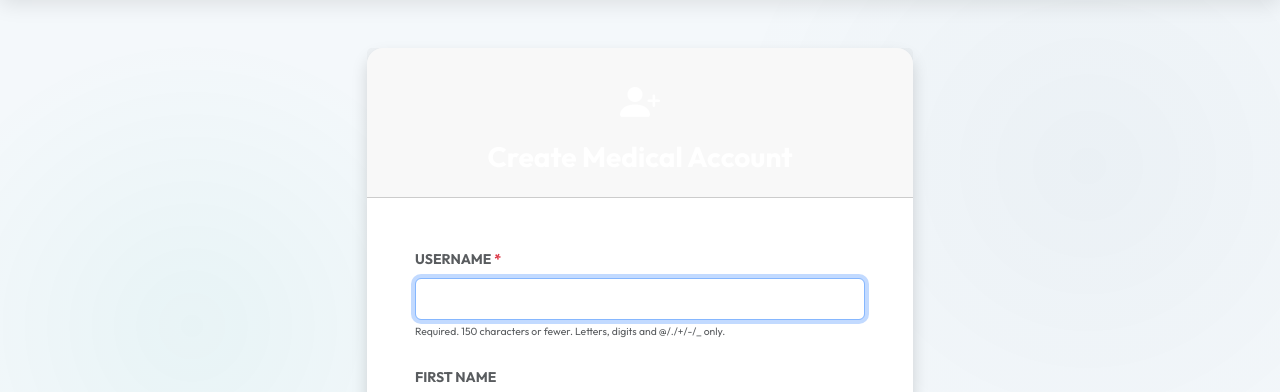
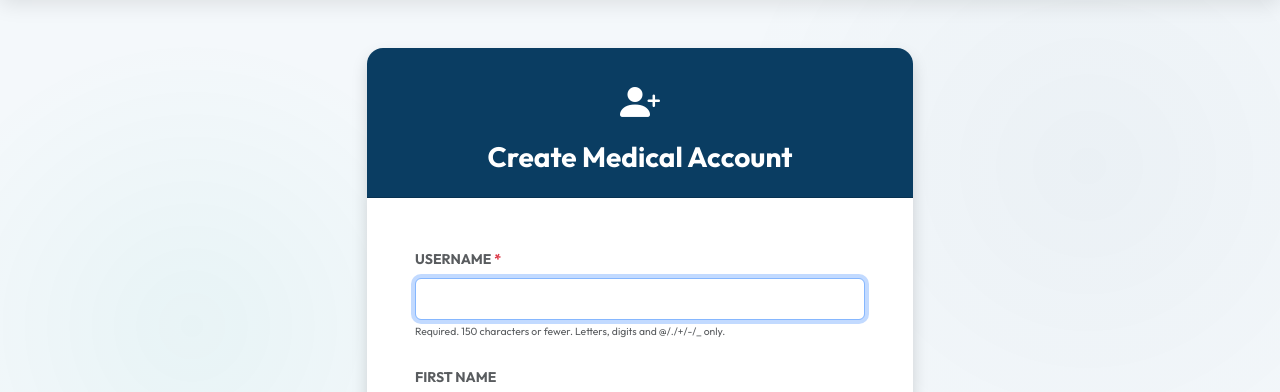
Before and after one commit to Gbeztglobal/telemedicine-system, a Django app: page /register/ in a window 1280 px wide. Shown: the part 74-466 px from the top of the page. Run offline with Django 5.2, Linux system fonts and the light colour scheme.

Commit message:
final: Navy Header Legibility & Unified Brand Identity

```diff
--- a/templates/accounts/login.html
+++ b/templates/accounts/login.html
@@ -3,8 +3,8 @@
 {% block content %}
 <div class="row justify-content-center mt-5">
     <div class="col-md-5">
-        <div class="card shadow border-0 rounded-4">
-            <div class="card-header bg-main-theme text-white text-center p-4">
+        <div class="card shadow border-0 rounded-4 overflow-hidden">
+            <div class="card-header text-white text-center p-4" style="background: var(--main-theme) !important;">
                 <div class="mb-2"><i class="bi bi-shield-lock-fill fs-1"></i></div>
                 <h3 class="fw-bold mb-0">Secure Login</h3>
             </div>
--- a/templates/accounts/register.html
+++ b/templates/accounts/register.html
@@ -3,8 +3,8 @@
 {% block content %}
 <div class="row justify-content-center mt-4">
     <div class="col-md-7 col-lg-6">
-        <div class="card shadow border-0 rounded-4">
-            <div class="card-header bg-main-theme text-white text-center p-4">
+        <div class="card shadow border-0 rounded-4 overflow-hidden">
+            <div class="card-header text-white text-center p-4" style="background: var(--main-theme) !important;">
                 <div class="mb-2"><i class="bi bi-person-plus-fill fs-1"></i></div>
                 <h3 class="fw-bold mb-0">Create Medical Account</h3>
             </div>
```
